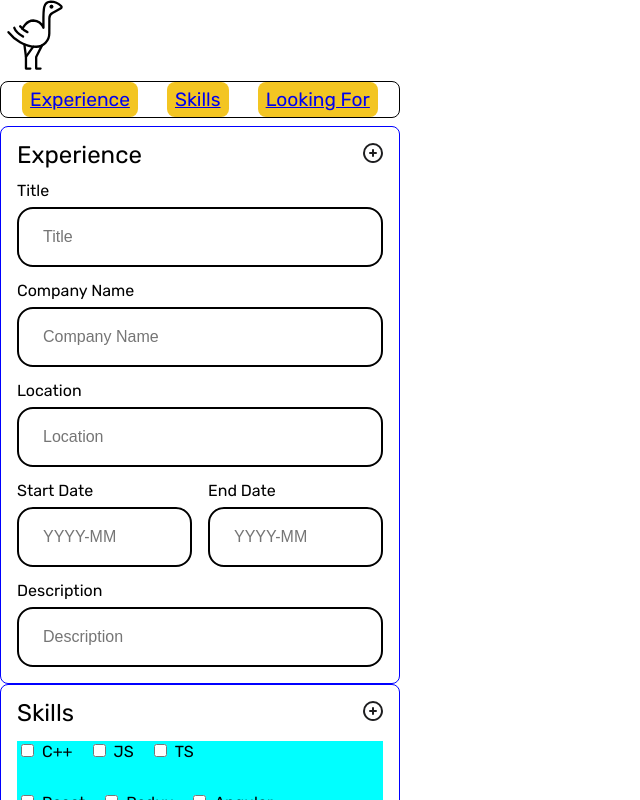
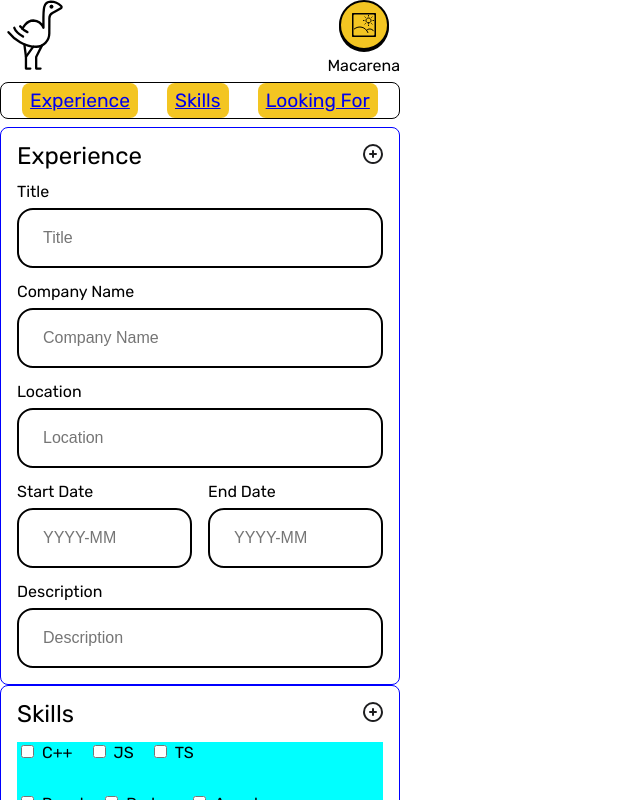
Before and after one commit to karenplanas/jinder, a React (Create React App) app in the folder client/: page /job-seeker-profile/edit in a window 1280 px wide. Shown: the top 800 px of the page, without its empty margins (0-640 px from the left). Built offline with nearby package versions, Linux system fonts and the light colour scheme.

Commit message:
feat: add NavBarTop

```diff
--- a/client/src/App.tsx
+++ b/client/src/App.tsx
@@ -1,23 +1,22 @@
-import React, { useEffect, useState } from "react";
+import React from "react";
 import { BrowserRouter, Route, Routes } from "react-router-dom";
 import "./App.css";
-import Login from "./components/Login/Login";
+// import Login from "./components/Login/Login";
 import CreateJobOffer from "./components/CreateJob/CreateJobOffer";
 import { CreateJobSeekerProfile } from "./components/CreateJobSeekerProfile/CreateJobSeekerProfile";
 import JobList from "./components/jobList/joblist";
-import { getJobs } from "./services/api-client";
 
 const App: React.FC = () => {
   return (
     <BrowserRouter>
       <Routes>
         {/* <Route path="/login" element={<Login />} /> */}
+        <Route path="/home" element={<JobList />} />
         <Route path="/job-position/edit" element={<CreateJobOffer />} />
         <Route
           path="/job-seeker-profile/edit"
           element={<CreateJobSeekerProfile />}
         />
-        <Route path="/home" element={<JobList />} />
       </Routes>
     </BrowserRouter>
   );
--- a/client/src/components/CreateJobSeekerProfile/CreateJobSeekerProfile.tsx
+++ b/client/src/components/CreateJobSeekerProfile/CreateJobSeekerProfile.tsx
@@ -2,12 +2,12 @@ import React from 'react'
 import { FormProvider, useForm } from 'react-hook-form'
 import { JobSeekerProfile } from '../../Interfaces/JobSeekerProfile'
 import { Button } from '../Button/Button'
-import { Logo } from '../icons/Logo'
 import { ProfileTabsNav } from '../TabsNav/TabsNav'
 import { JobSeekerProfileExperience } from './JobSeekerProfileExperience'
 import { JobSeekerProfileLookingFor } from './JobSeekerProfileLookingFor'
 import { JobSeekerProfileSkills } from './JobSeekerProfileSkills'
 import './CreateJobSeekerProfile.css'
+import { NavBarTop } from '../NavBarTop/NavBarTop'
 
 const CreateJobSeekerProfile: React.FC = () => {
   const methods = useForm<JobSeekerProfile>()
@@ -24,7 +24,7 @@ const CreateJobSeekerProfile: React.FC = () => {
 
   return (
     <div>
-      <Logo />
+      <NavBarTop />
       <ProfileTabsNav tabs={tabs}/>
       <FormProvider {...methods}>
         <form onSubmit={onSubmit}>
--- /dev/null
+++ b/client/src/components/ImageHolder/ImageHolder.css
@@ -0,0 +1,11 @@
+.ImageHolder {
+  width: 50px;
+  height: 50px;
+  border: solid 2px;
+  box-shadow: 0px 2px;
+  border-radius: 160px;
+  background-color: var(--CitrusWasp-color);
+  display: flex;
+  align-items: center;
+  justify-content: center;
+}
--- /dev/null
+++ b/client/src/components/ImageHolder/ImageHolder.tsx
@@ -0,0 +1,12 @@
+import React from 'react'
+import './ImageHolder.css'
+
+const ImageHolder : React.FC = ({ children }) => {
+  return (
+    <div className='ImageHolder'>
+      {children}
+    </div>
+  )
+}
+
+export { ImageHolder }
--- /dev/null
+++ b/client/src/components/NavBarTop/NavBarTop.css
@@ -0,0 +1,12 @@
+.NavBarTop {
+  display: flex;
+  max-width: 400px;
+  justify-content: space-between;
+}
+
+.picture-name {
+  display: flex;
+  flex-direction: column;
+  align-items: center;
+  gap: 8px;
+}
--- /dev/null
+++ b/client/src/components/NavBarTop/NavBarTop.tsx
@@ -0,0 +1,21 @@
+import React from 'react'
+import { ImagePlaceHolder } from '../icons/ImagePlaceHolder'
+import { Logo } from '../icons/Logo'
+import { ImageHolder } from '../ImageHolder/ImageHolder'
+import './NavBarTop.css'
+
+const NavBarTop: React.FC = () => {
+  return (
+    <div className='NavBarTop'>
+      <Logo />
+      <div className='picture-name'>
+        <ImageHolder>
+          <ImagePlaceHolder />
+        </ImageHolder>
+        <p>Macarena</p>
+      </div>
+    </div>
+  )
+}
+
+export { NavBarTop }
--- /dev/null
+++ b/client/src/components/icons/ImagePlaceHolder.tsx
@@ -0,0 +1,27 @@
+import React from 'react'
+
+interface Props {
+  width?: number;
+  height?: number;
+}
+
+const ImagePlaceHolder: React.FC<Props> = ({ width = 24, height = 24 }) => {
+  return (
+    <svg width={width} height={height} viewBox="0 0 24 24" fill="none" xmlns="http://www.w3.org/2000/svg">
+      <path fillRule="evenodd" clipRule="evenodd" d="M16.5 10C17.8807 10 19 8.88071 19 7.5C19 6.11929 17.8807 5 16.5 5C15.1193 5 14 6.11929 14 7.5C14 8.88071 15.1193 10 16.5 10Z" stroke="black" strokeLinecap="round" strokeLinejoin="round"/>
+      <path d="M16.5 3V2.5" stroke="black" strokeLinecap="round" strokeLinejoin="round"/>
+      <path d="M13.318 4.31799L12.964 3.96399" stroke="black" strokeLinecap="round" strokeLinejoin="round"/>
+      <path d="M12 7.5H11.5" stroke="black" strokeLinecap="round" strokeLinejoin="round"/>
+      <path d="M13.318 10.682L12.964 11.036" stroke="black" strokeLinecap="round" strokeLinejoin="round"/>
+      <path d="M16.5 12V12.5" stroke="black" strokeLinecap="round" strokeLinejoin="round"/>
+      <path d="M19.682 10.682L20.036 11.036" stroke="black" strokeLinecap="round" strokeLinejoin="round"/>
+      <path d="M21 7.5H21.5" stroke="black" strokeLinecap="round" strokeLinejoin="round"/>
+      <path d="M19.682 4.31799L20.036 3.96399" stroke="black" strokeLinecap="round" strokeLinejoin="round"/>
+      <path fillRule="evenodd" clipRule="evenodd" d="M0.5 2.5C0.5 1.39543 1.39543 0.5 2.5 0.5H21.5C22.6046 0.5 23.5 1.39543 23.5 2.5V21.5C23.5 22.6046 22.6046 23.5 21.5 23.5H2.5C1.39543 23.5 0.5 22.6046 0.5 21.5V2.5Z" stroke="black" strokeWidth={2} strokeLinecap="round" strokeLinejoin="round"/>
+      <path d="M2.30701 15.9C4.48407 14.1709 7.35315 13.579 10.0368 14.3053C12.7204 15.0317 14.8993 16.9899 15.907 19.581" stroke="black" strokeLinecap="round" strokeLinejoin="round"/>
+      <path d="M14.548 17.241C15.5342 16.3415 16.8532 15.8983 18.1824 16.0199C19.5116 16.1414 20.7284 16.8165 21.535 17.88" stroke="black" strokeLinecap="round" strokeLinejoin="round"/>
+    </svg>
+  )
+}
+
+export { ImagePlaceHolder }
```
